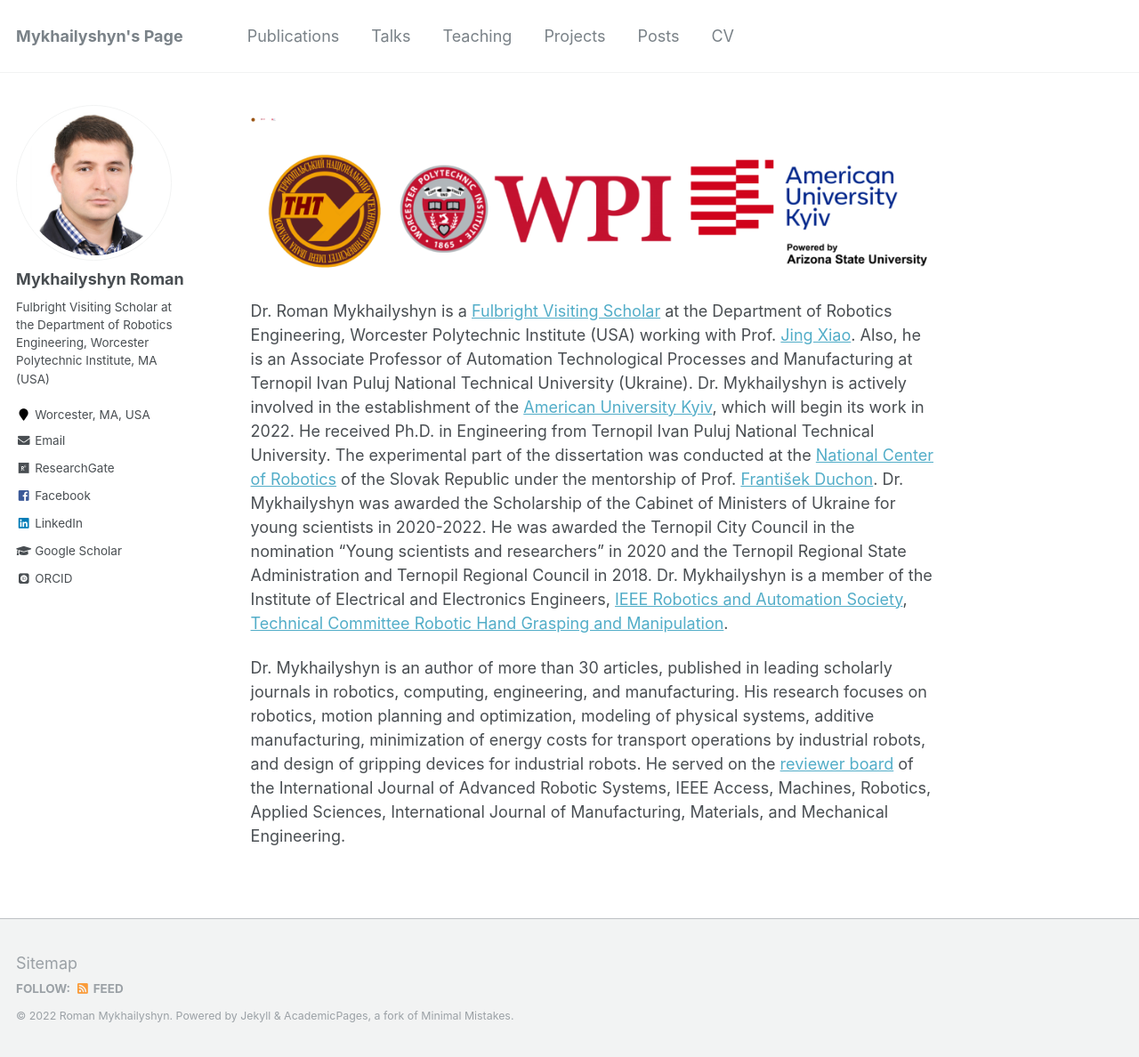
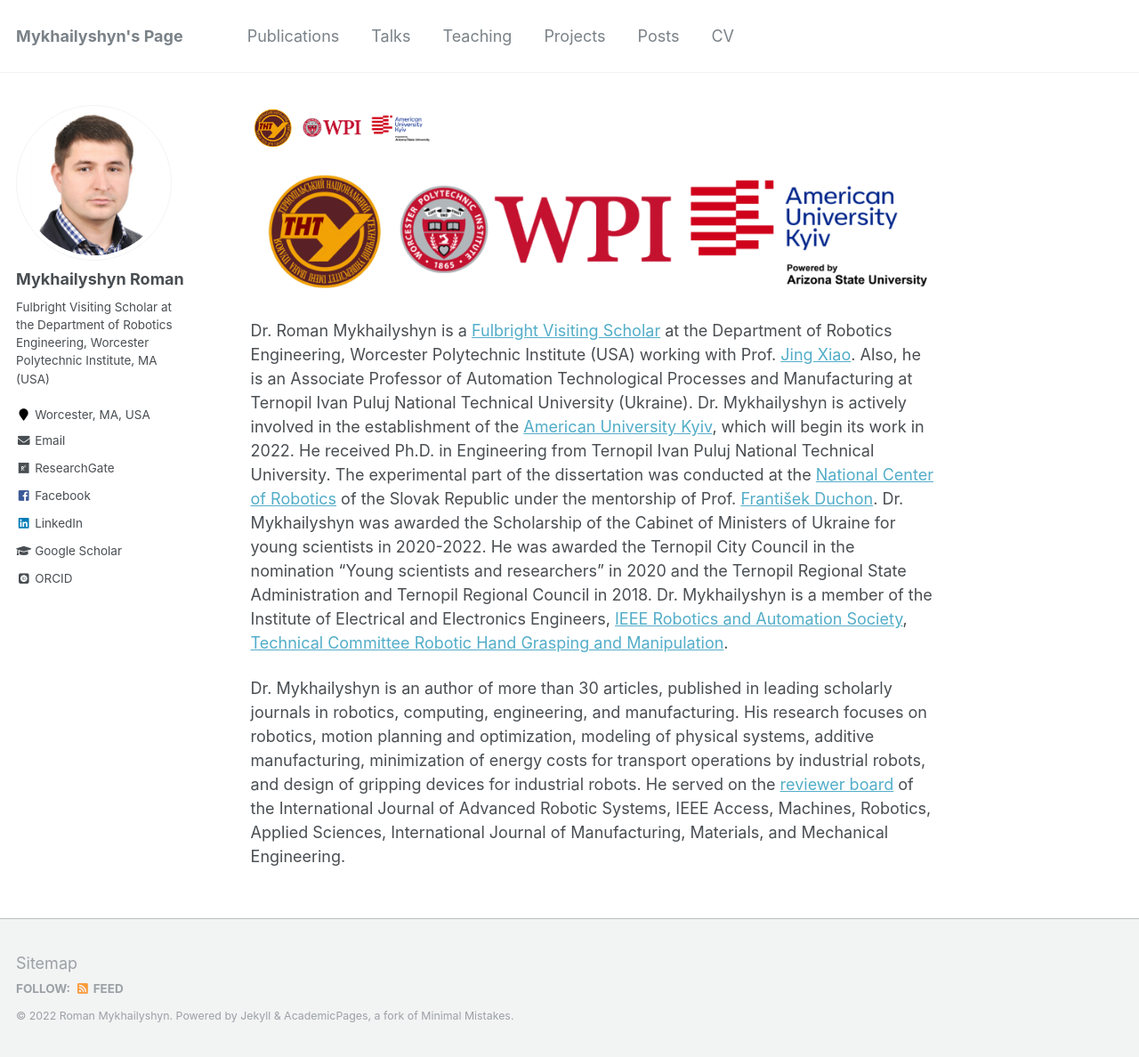
Before and after one commit to RomanMykhailyshyn/RomanMykhailyshyn.github.io, a Jekyll site: the page built from _pages/about.md, in a window 1280 px wide and 1188 px high. Shown: the whole window at 89% size. Built offline with Jekyll 4.4.1, drawn with Linux system fonts in a browser that asks for light colours; some web fonts are replaced.

Commit message:
Update about.md

```diff
--- a/_pages/about.md
+++ b/_pages/about.md
@@ -1,6 +1,6 @@
 ---
 permalink: /
-title: "[<img src='/images/tntu.png' width='5'>](https://tntu.edu.ua/?p=uk/main) [<img src='/images/wpi.png' width='5'>](https://www.wpi.edu/) [<img src='/images/auk.png' width='5'>](https://auk.edu.ua/)"
+title: "[<img src='/images/tntu.png' width='50'>](https://tntu.edu.ua/?p=uk/main) [<img src='/images/wpi.png' width='70'>](https://www.wpi.edu/) [<img src='/images/auk.png' width='70'>](https://auk.edu.ua/)"
 excerpt: "About me"
 author_profile: true
 redirect_from:
```
